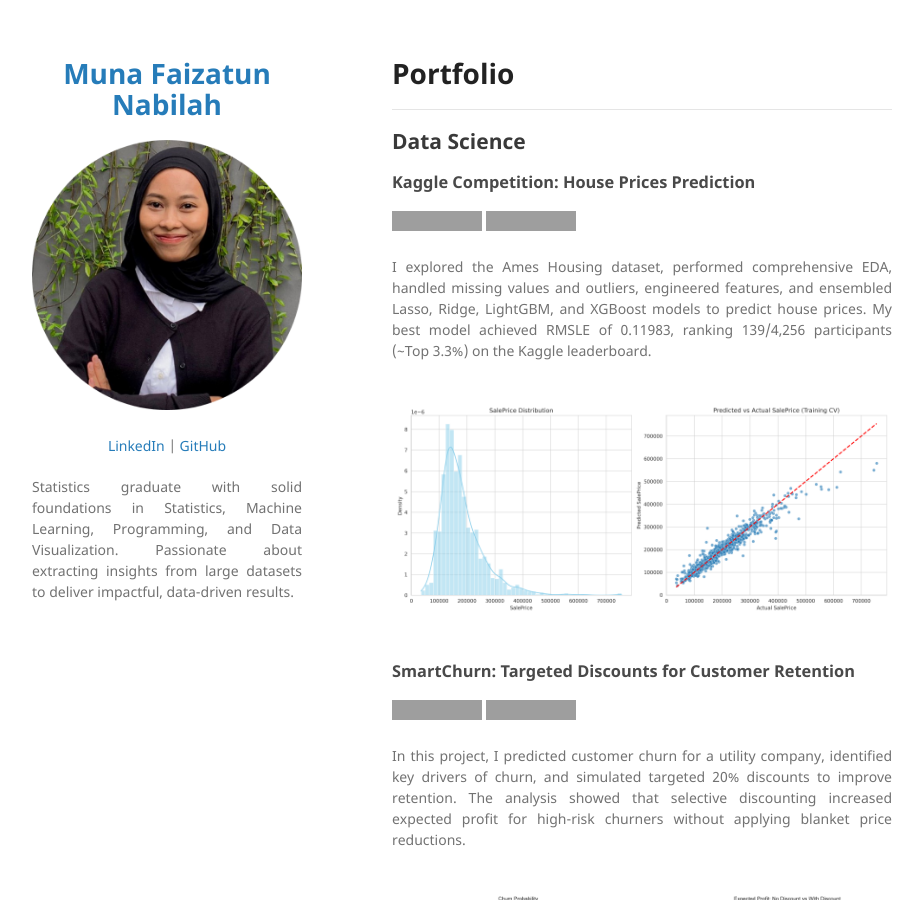
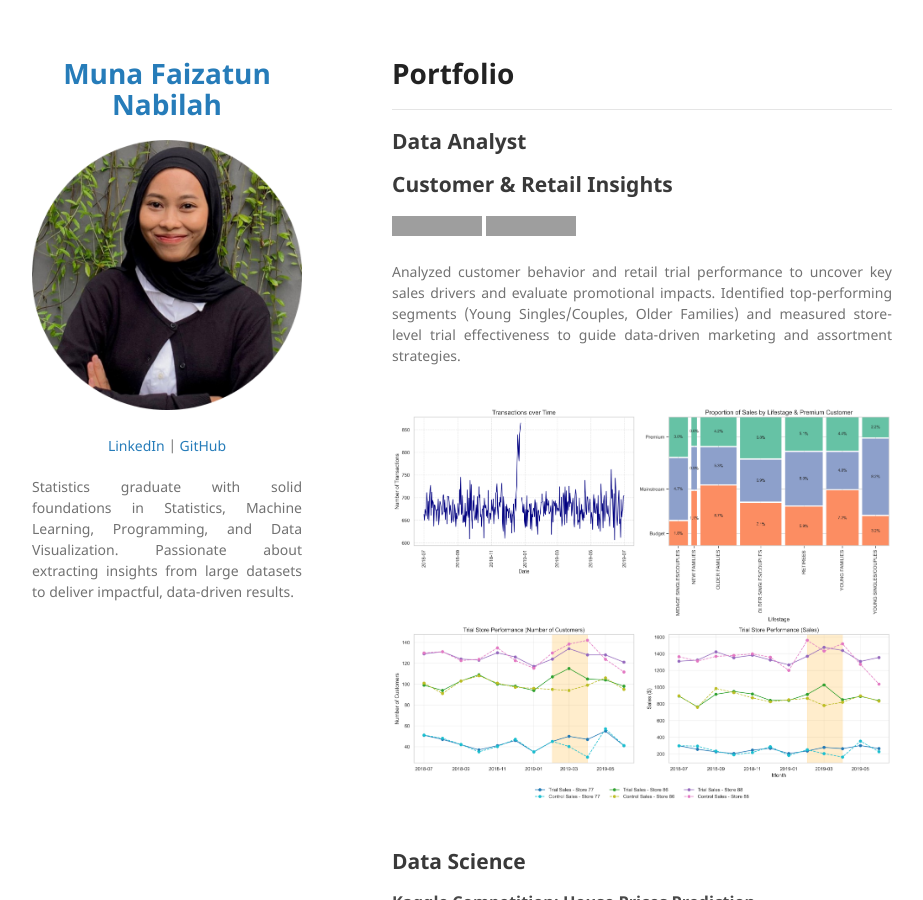
Before and after one commit to munafaizatun/munafaizatun.github.io, a Jekyll site: the page built from index.md, in a window 1280 px wide and 900 px high. Shown: the whole window, without its empty margins (178-1101 px from the left). Built offline with Jekyll 4.4.1, drawn with Linux system fonts in a browser that asks for light colours; our own code applies the rules of GitHub Pages for plain Markdown files; grey boxes are pictures that could not be loaded.

Commit message:
Create index.md

```diff
--- a/index.md
+++ b/index.md
@@ -1,5 +1,21 @@
 # Portfolio
 ---
+
+## Data Analyst
+
+## Customer & Retail Insights
+
+[![Open Notebook](https://img.shields.io/badge/Jupyter-Open_Notebook-blue?logo=Jupyter)](projects/chip-store_analysis.html)
+[![View on GitHub](https://img.shields.io/badge/GitHub-View_on_GitHub-blue?logo=GitHub)](https://github.com/munafaizatun/retail-analytics)
+
+<div style="text-align: justify">Analyzed customer behavior and retail trial performance to uncover key sales drivers and evaluate promotional impacts. Identified top-performing segments (Young Singles/Couples, Older Families) and measured store-level trial effectiveness to guide data-driven marketing and assortment strategies.</div>
+<br>
+<center>
+<img src="images/comprehensive_store_summary_grid.png"/>
+</center>
+<br>
+
+
 
 ## Data Science
 
```
